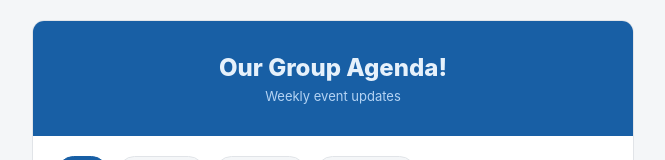
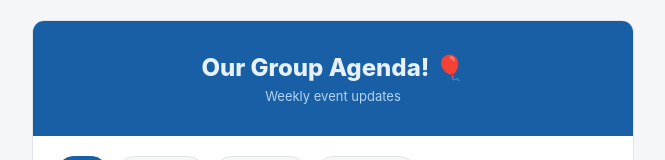
Before and after one commit to pabmonrol/events.github.io, a plain HTML site: page index.html in a window 1280 px wide. Shown: the top 160 px of the page, without its empty margins (307-972 px from the left). Drawn offline with Linux system fonts and the light colour scheme.

Commit message:
New main title

```diff
--- a/index.html
+++ b/index.html
@@ -10,7 +10,7 @@
 
     <div class="nl-wrap">
         <div class="nl-header">
-            <h1>Our Group Agenda!</h1>
+            <h1>Our Group Agenda! 🎈</h1>
             <p>Weekly event updates</p>
         </div>
 
```
